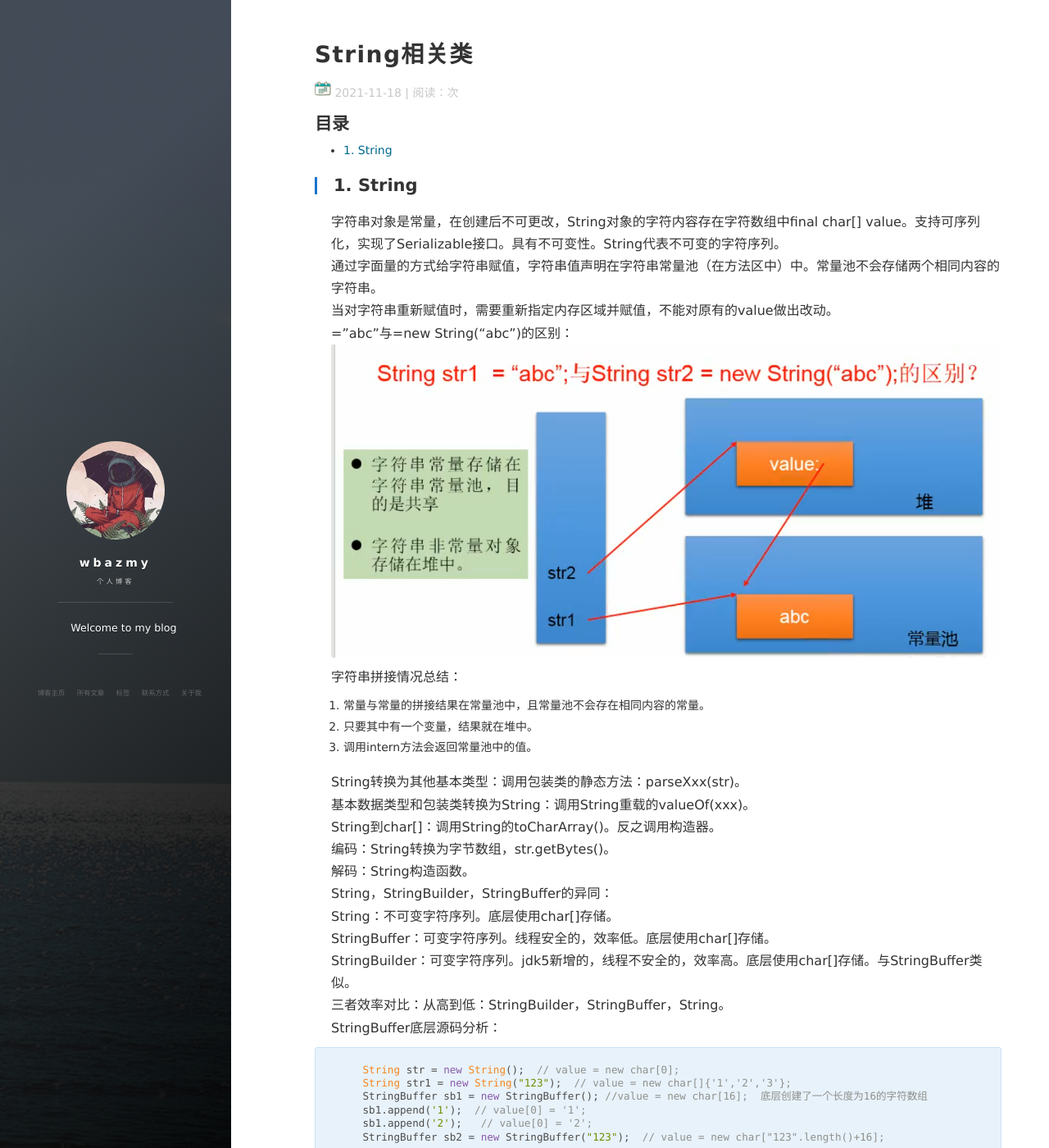
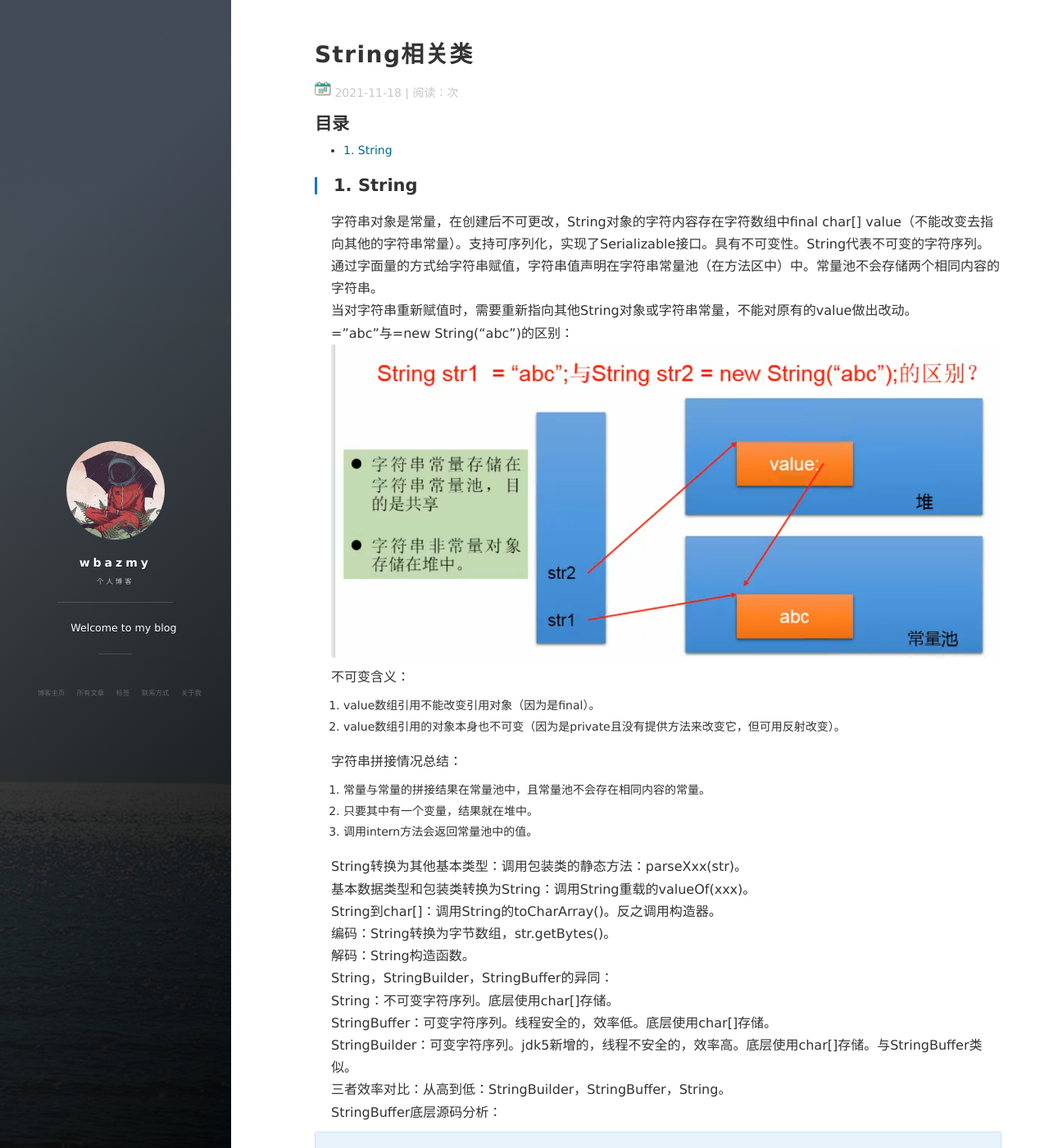
Before and after one commit to wbazmy/wbazmy.github.io, a Jekyll site: the page built from _posts/2021-11-18-String相关类.md, in a window 1280 px wide and 1400 px high. Shown: the whole window at 82% size. Built offline with Jekyll 4.4.1, drawn with Linux system fonts in a browser that asks for light colours; nearby versions of some CDN libraries; comment, search, counter and statistics services are not loaded.

Commit message:
Update 2021-11-18-String相关类.md

```diff
--- a/_posts/2021-11-18-String相关类.md
+++ b/_posts/2021-11-18-String相关类.md
@@ -5,11 +5,15 @@ date: 2021-11-18
 tags: JavaSE基础
 ---
 ## 1. String
-字符串对象是常量，在创建后不可更改，String对象的字符内容存在字符数组中final char[] value。支持可序列化，实现了Serializable接口。具有不可变性。String代表不可变的字符序列。
+字符串对象是常量，在创建后不可更改，String对象的字符内容存在字符数组中final char[] value（不能改变去指向其他的字符串常量）。支持可序列化，实现了Serializable接口。具有不可变性。String代表不可变的字符序列。
 通过字面量的方式给字符串赋值，字符串值声明在字符串常量池（在方法区中）中。常量池不会存储两个相同内容的字符串。
-当对字符串重新赋值时，需要重新指定内存区域并赋值，不能对原有的value做出改动。
+当对字符串重新赋值时，需要重新指向其他String对象或字符串常量，不能对原有的value做出改动。
 ="abc"与=new String("abc")的区别：
 ![](/images/JavaSE/33.png)
+
+不可变含义：
+1. value数组引用不能改变引用对象（因为是final）。
+2. value数组引用的对象本身也不可变（因为是private且没有提供方法来改变它，但可用反射改变）。
 
 字符串拼接情况总结：
 1. 常量与常量的拼接结果在常量池中，且常量池不会存在相同内容的常量。
```
